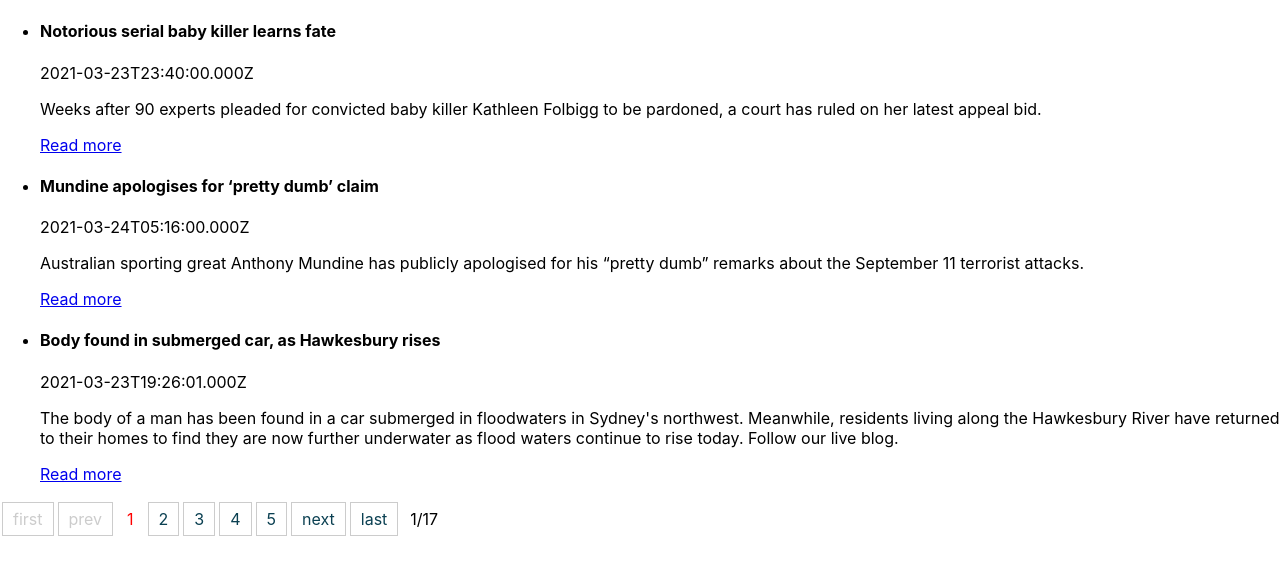
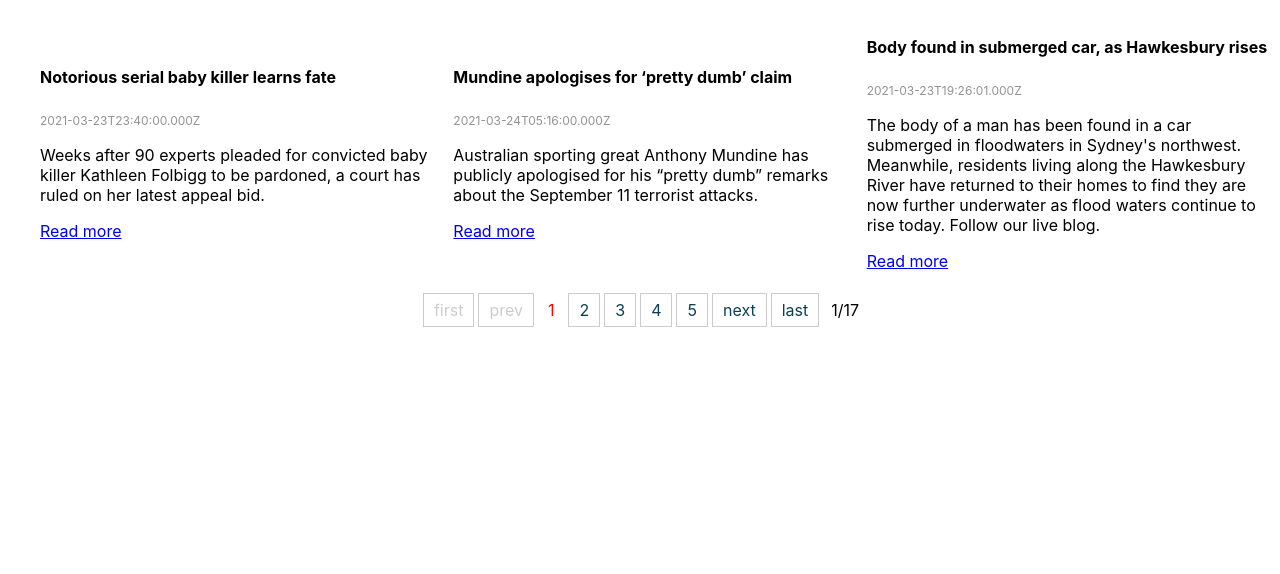
Before and after one commit to WorkJamesYang/news_corp, a React (Create React App) app: page / in a window 1280 px wide. Shown: the top 574 px of the page. Built offline with nearby package versions, Linux system fonts and the light colour scheme.

Commit message:
add some draft style before image

```diff
--- a/src/App.css
+++ b/src/App.css
@@ -1,38 +1,13 @@
-.App {
-  text-align: center;
-}
-
-.App-logo {
-  height: 40vmin;
-  pointer-events: none;
-}
-
-@media (prefers-reduced-motion: no-preference) {
-  .App-logo {
-    animation: App-logo-spin infinite 20s linear;
-  }
-}
-
-.App-header {
-  background-color: #282c34;
-  min-height: 100vh;
-  display: flex;
-  flex-direction: column;
+.list-container {
+  display:flex;
   align-items: center;
   justify-content: center;
-  font-size: calc(10px + 2vmin);
-  color: white;
+  list-style-type: none;
 }
-
-.App-link {
-  color: #61dafb;
+.article-item {
+  flex: 1 1 0;
 }
-
-@keyframes App-logo-spin {
-  from {
-    transform: rotate(0deg);
-  }
-  to {
-    transform: rotate(360deg);
-  }
+.article-item span{
+  color:#939393;
+  font-size:12px;
 }
--- a/src/App.js
+++ b/src/App.js
@@ -17,7 +17,7 @@ function App() {
 
   return (
     <>
-      <ul>
+      <ul className='list-container'>
         {currentTableData.map(item => <Article key={item.id} {...item}/>)}
       </ul>
       <Pager
--- a/src/components/Article/Article.js
+++ b/src/components/Article/Article.js
@@ -2,7 +2,7 @@ import React from 'react'
 
 export default function Article(props) {
     return (
-        <li>
+        <li className="article-item">
             <h4>{props.headline.default}</h4>
             <span>{props.date.live}</span>
             <div dangerouslySetInnerHTML={{__html: props.standfirst.default}}/>
--- a/src/components/Pager/Pager.css
+++ b/src/components/Pager/Pager.css
@@ -1,3 +1,7 @@
+.pager{
+    text-align: center;
+    margin:20px auto;
+}
 .item{
     display:inline-block;
     padding: 6px 10px;
--- a/src/components/Pager/Pager.js
+++ b/src/components/Pager/Pager.js
@@ -17,7 +17,7 @@ const Pager = props =>{
     }
 
     return (
-        <>
+        <div className='pager'>
             <span onClick={() =>{toPage(1,props)}}
                 className={props.currentPage === 1 ? 'item disabled' : 'item'} >first</span>
             <span  onClick={() =>{toPage(props.currentPage - 1 < 1 ? 1: props.currentPage -1,props)}}
@@ -26,7 +26,7 @@ const Pager = props =>{
             <span onClick={() =>{toPage(props.currentPage + 1 >  pageNumber ? pageNumber : props.currentPage + 1,props)}} className={props.currentPage === pageNumber ? 'item disabled' : 'item'}>next</span>
             <span onClick={() =>{toPage(pageNumber,props)}} className={props.currentPage === pageNumber ? 'item disabled' : 'item'}>last</span>
             <span className='current'>{props.currentPage}</span>/<span>{pageNumber}</span>
-        </>
+        </div>
     )
 }
 export default Pager
```
